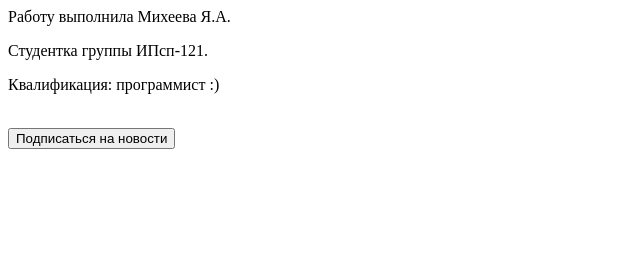
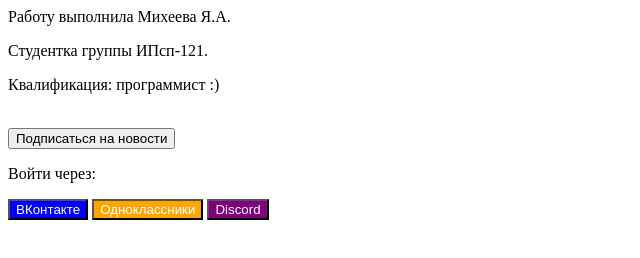
Before and after one commit to yana-mih/NewRepoFor3Lab, a plain HTML site: page index.html in a window 1280 px wide. Shown: the whole page, without its empty margins (0-640 px from the left). Drawn offline with Linux system fonts and the light colour scheme.

Commit message:
Добавлена форма входа через соцсети

```diff
--- a/index.html
+++ b/index.html
@@ -3,3 +3,10 @@
 <p>Квалификация: программист :)</p>
 <br>
 <button>Подписаться на новости</button>
+<br>
+<div>
+    <p>Войти через: </p>
+    <button style="background-color:blue;color:white">ВКонтакте</button>
+    <button style="background-color:orange;color:white">Одноклассники</button>
+    <button style="background-color:purple;color:white">Discord</button>
+</div>
```
